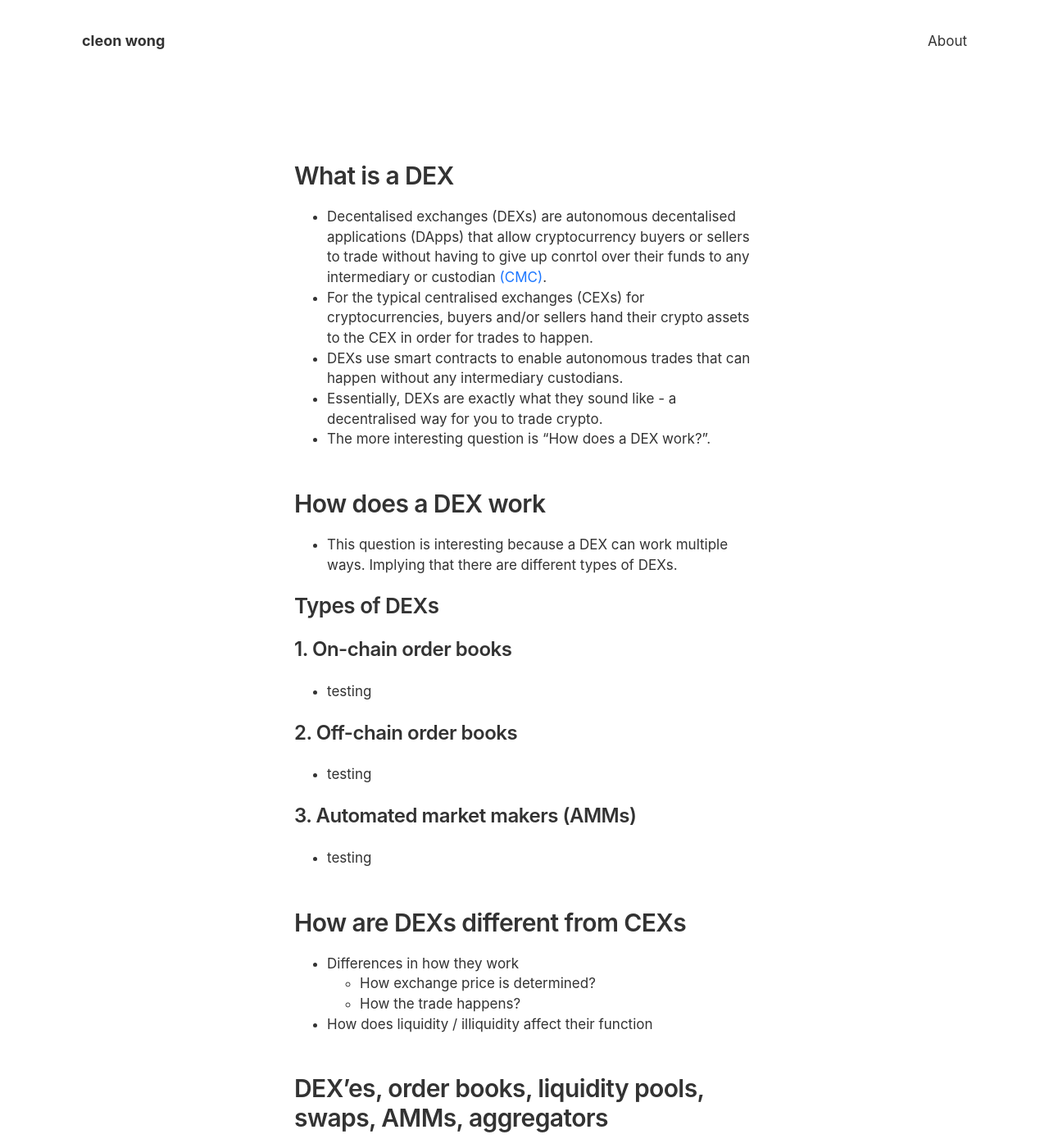
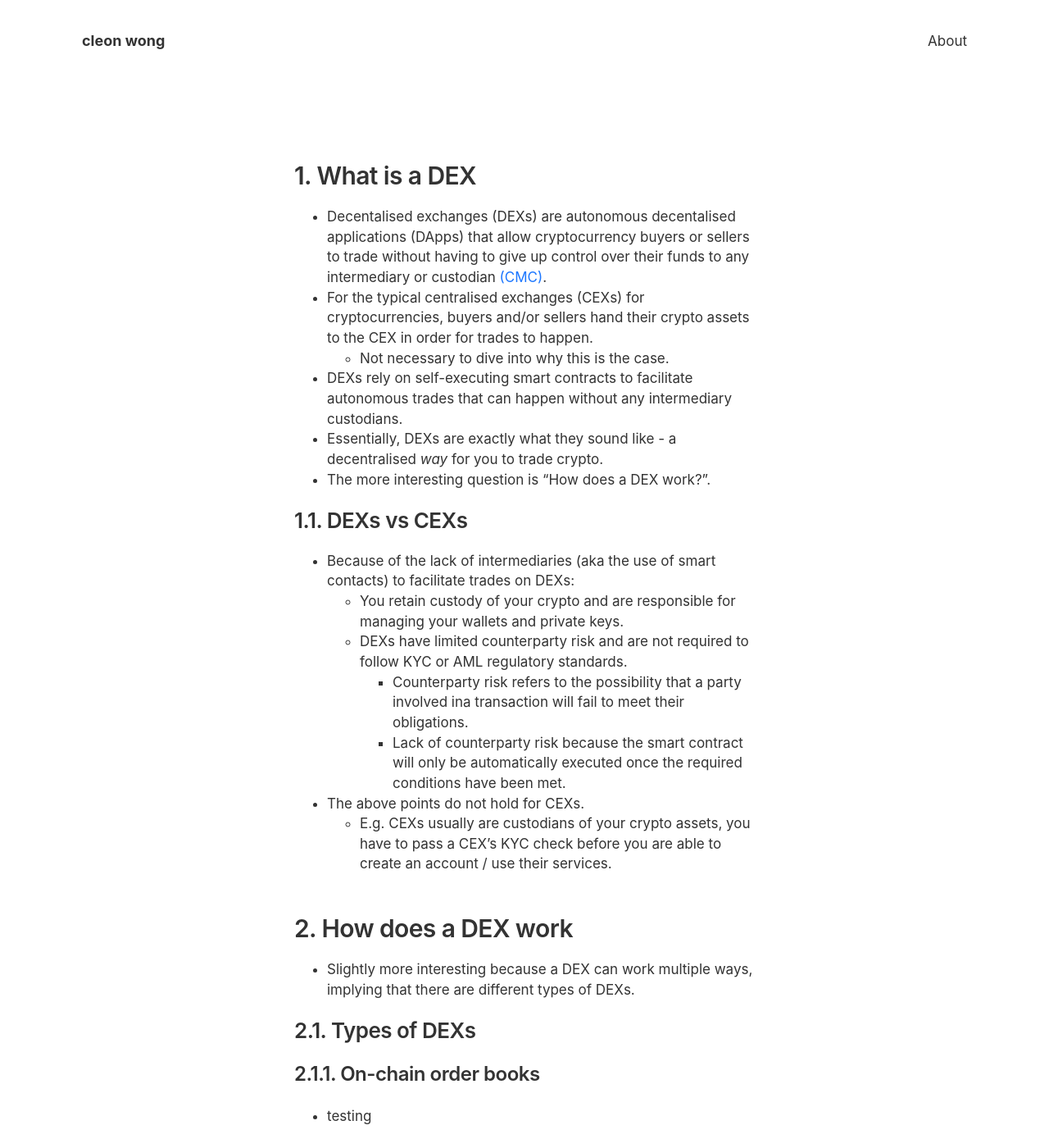
Before and after one commit to CleonWong/cleonwong-site, a Jekyll site: the page built from _posts/my-notes/2021-10-26-dex.md, in a window 1280 px wide and 1400 px high. Shown: the whole window at 82% size. Built offline with Jekyll 4.4.1, drawn with Linux system fonts in a browser that asks for light colours; some of the changed text lies outside the part shown.

Commit message:
my-notes: DEX, dex vs cex

```diff
--- a/_posts/my-notes/2021-10-26-dex.md
+++ b/_posts/my-notes/2021-10-26-dex.md
@@ -8,46 +8,55 @@ pretext:
 thanks:
 ---
 
-# What is a DEX
+# 1. What is a DEX
 
-- Decentalised exchanges (DEXs) are autonomous decentalised applications (DApps) that allow cryptocurrency buyers or sellers to trade without having to give up conrtol over their funds to any intermediary or custodian [(CMC)](https://coinmarketcap.com/alexandria/article/what-are-decentralized-exchanges-dex).
+- Decentalised exchanges (DEXs) are autonomous decentalised applications (DApps) that allow cryptocurrency buyers or sellers to trade without having to give up control over their funds to any intermediary or custodian [(CMC)](https://coinmarketcap.com/alexandria/article/what-are-decentralized-exchanges-dex).
 - For the typical centralised exchanges (CEXs) for cryptocurrencies, buyers and/or sellers hand their crypto assets to the CEX in order for trades to happen.
-- DEXs use smart contracts to enable autonomous trades that can happen without any intermediary custodians.
-- Essentially, DEXs are exactly what they sound like - a decentralised way for you to trade crypto.
+  - Not necessary to dive into why this is the case.
+- DEXs rely on self-executing smart contracts to facilitate autonomous trades that can happen without any intermediary custodians.
+- Essentially, DEXs are exactly what they sound like - a decentralised _way_ for you to trade crypto.
 - The more interesting question is "How does a DEX work?".
 
-# How does a DEX work
+## 1.1. DEXs vs CEXs
 
-- This question is interesting because a DEX can work multiple ways. Implying that there are different types of DEXs.
+- Because of the lack of intermediaries (aka the use of smart contacts) to facilitate trades on DEXs:
+  - You retain custody of your crypto and are responsible for managing your wallets and private keys.
+  - DEXs have limited counterparty risk and are not required to follow KYC or AML regulatory standards.
+    - Counterparty risk refers to the possibility that a party involved ina transaction will fail to meet their obligations.
+    - Lack of counterparty risk because the smart contract will only be automatically executed once the required conditions have been met.
+- The above points do not hold for CEXs.
+  - E.g. CEXs usually are custodians of your crypto assets, you have to pass a CEX's KYC check before you are able to create an account / use their services.
 
-## Types of DEXs
+# 2. How does a DEX work
 
-### 1. On-chain order books
+- Slightly more interesting because a DEX can work multiple ways, implying that there are different types of DEXs.
+
+## 2.1. Types of DEXs
+
+### 2.1.1. On-chain order books
 
 - testing
 
-### 2. Off-chain order books
+### 2.1.2. Off-chain order books
 
 - testing
 
-### 3. Automated market makers (AMMs)
+### 2.1.3. Automated market makers (AMMs)
 
 - testing
 
-# How are DEXs different from CEXs
+# 3. How are DEXs different from CEXs
 
 - Differences in how they work
   - How exchange price is determined?
   - How the trade happens?
 - How does liquidity / illiquidity affect their function
 
-# DEX'es, order books, liquidity pools, swaps, AMMs, aggregators
+# 4. DEX'es, order books, liquidity pools, swaps, AMMs, aggregators
 
 - How are they all related to each other?
 
-# The different types of DEXs
-
-# Useful links
+# 5. Useful links
 
 - [https://www.gemini.com/cryptopedia/decentralized-exchange-dex-crypto#section-decentralized-exchanges-vs-centralized-exchanges](https://www.gemini.com/cryptopedia/decentralized-exchange-dex-crypto#section-decentralized-exchanges-vs-centralized-exchanges)
 - [https://coinmarketcap.com/alexandria/glossary/liquidity-pool](https://coinmarketcap.com/alexandria/glossary/liquidity-pool)
```
